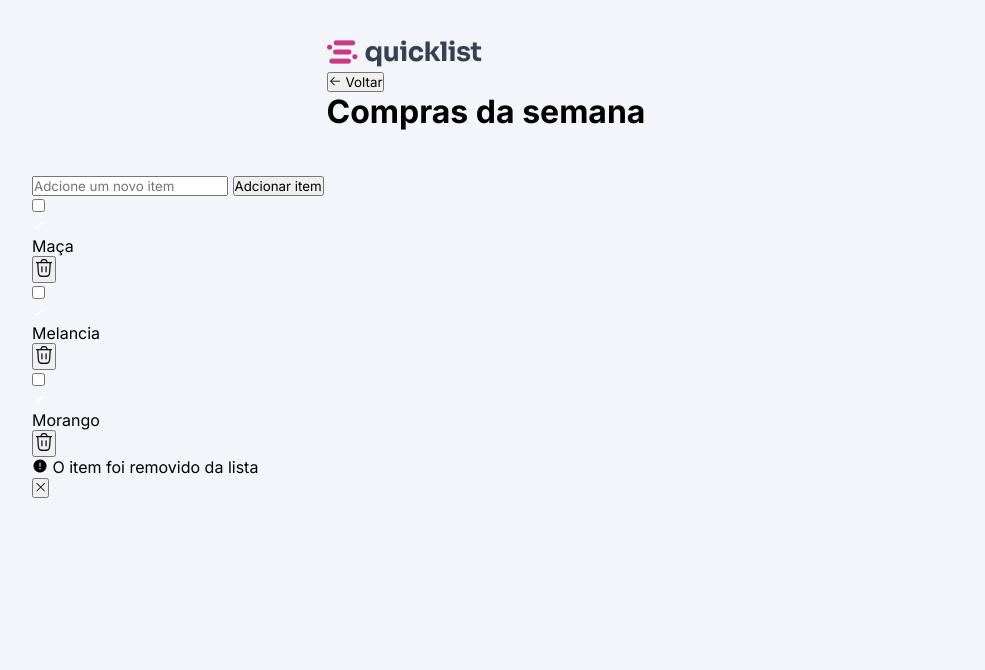
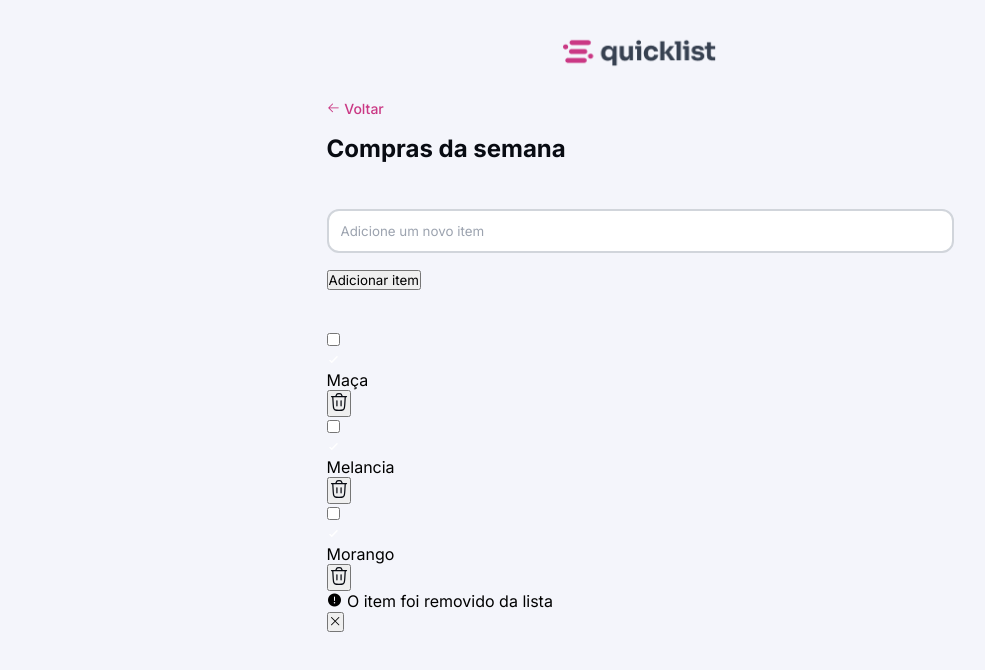
Before and after one commit to mariacarolina1ati/QuickList, a plain HTML site: page index.html in a window 1280 px wide. Shown: the whole page, without its empty margins (0-985 px from the left). Drawn offline with nearby package versions, Linux system fonts and the light colour scheme.

Commit message:
adição da primeira parte dos estilos da section.add-item

```diff
--- a/index.html
+++ b/index.html
@@ -31,9 +31,9 @@
     </header>
 
     <main>
-        <section class="add-iten">
-            <input type="text" placeholder="Adcione um novo item" id="item">
-            <button>Adcionar item</button>
+        <section class="add-item">
+            <input type="text" placeholder="Adicione um novo item" id="item">
+            <button>Adicionar item</button>
         </section>
 
         <section class="list">
--- a/style.css
+++ b/style.css
@@ -34,4 +34,58 @@ header {
     display: flex;
     flex-direction: column;
     align-items: start;
+
+    img{
+        width: 15.4rem;
+        margin-inline: auto;
+        margin-bottom: 3rem;
+    }
+
+    button {
+        border: none;
+        background: none;
+        font-size: 1.4rem;
+        line-height: 1.6rem;
+        font-weight: 500;
+        margin-bottom: 1.6rem;
+        color: var(--color-brand);
+        cursor: pointer;
+    }
+
+    h1 {
+        font-size: 2.4rem;
+        color: var(--content-primary);
+        line-height: 3.2rem;
+    }
 }
+
+main {
+    max-width: 62.7rem;
+    margin-inline: auto;
+}
+
+.add-item {
+    margin-bottom: 4rem;
+
+    input {
+        width: 100%;
+        padding: 1.2rem;
+        border: 2px solid var(--border-primary);
+        border-radius: 1.2rem;
+        margin-bottom: 1.6rem;
+        outline: none;
+        color: var(--content-primary);
+
+        &::placeholder {
+            color: var(--content-tertiary);
+        }
+
+        &:hover {
+            border: 2px solid var(--border-hover);
+        }
+
+        &:focus {
+            border: 2px solid var(--color-brand)
+        }
+    }
+}
```
